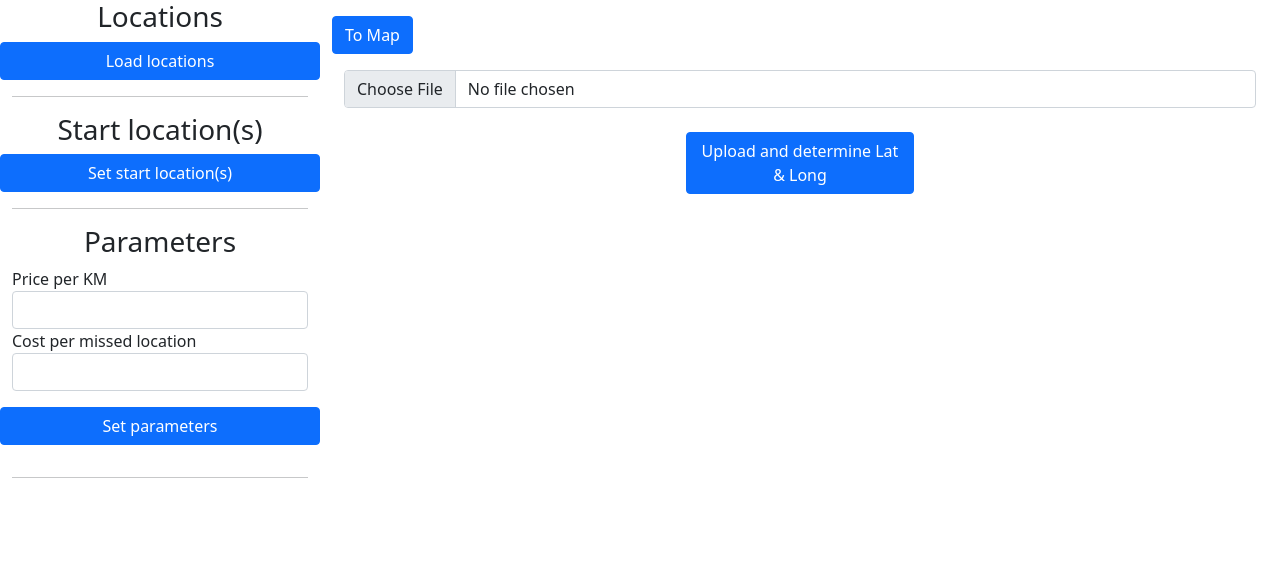
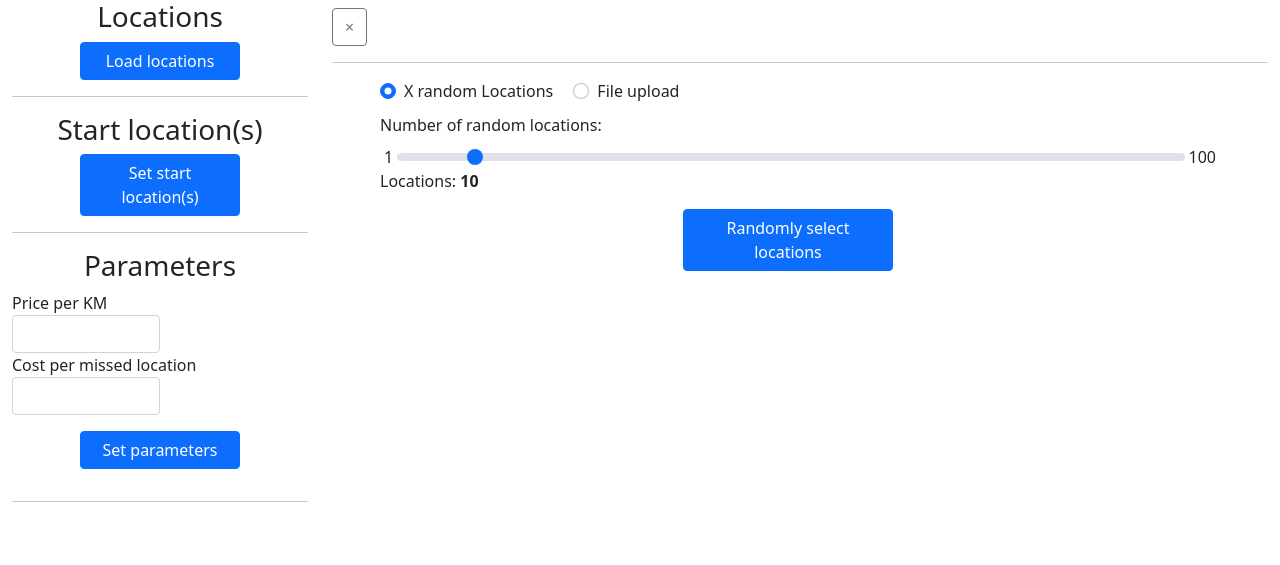
Before and after one commit to KraaiTim/Vehicle-Routing-Flask-App, a Flask app: page /locations in a window 1280 px wide. Shown: the top 565 px of the page. Run offline with Flask 2, Linux system fonts and the light colour scheme.

Commit message:
Location upload for random and file

```diff
--- a/ORSrequests.py
+++ b/ORSrequests.py
@@ -1,6 +1,7 @@
 # Function for Directions and Matrix OpenRouteServices API calls
+import json
+
 import requests
-import json
 
 # TODO add bike profile
 # TODO add counter to check for max 40 calls per minute
--- a/TSP_model.py
+++ b/TSP_model.py
@@ -1,6 +1,5 @@
 # Import solver from Google OR-Tools
-from ortools.constraint_solver import routing_enums_pb2
-from ortools.constraint_solver import pywrapcp
+from ortools.constraint_solver import pywrapcp, routing_enums_pb2
 
 # Import Distance matrix function
 from distance_matrix import distancematrix
--- a/app.py
+++ b/app.py
@@ -6,7 +6,7 @@ from flask import (Flask, flash, jsonify, redirect, render_template, request,
 
 from flask_session import Session
 from geocoding import read_addresses
-from map import empty_map, plotmap
+from map import empty_map, locations_map, plotmap
 from random_locations import random_coords
 
 app = Flask(__name__)
@@ -34,19 +34,34 @@ def configure() -> str:
 def home():
     if request.method == "POST":
         depot_coords = [51.688193, 5.547352]
+        # TODO remove num vehicles
+        num_vehicles = 1
 
-        if num_vehicles != "":
-            num_vehicles = int(num_vehicles)
-        else:
-            num_vehicles = 1
+        print(request.form)
 
-        coordinates = random_coords(20)
+        if request.form.get("locationsRadio") == "random":
+            num_locations = int(request.form.get("randomRange"))
+            coordinates = random_coords(num_locations)
+
+            session["method"] = "random"
+            session["qty"] = num_locations
+            location_data = {
+                "method": session["method"], "#locations": session["qty"]}
+
+        elif request.form.get("locationsRadio") == "file":
+            file = request.files["formFile"]
+            df = read_addresses(file)
+            coordinates = [[df.loc[i, "Lon"], df.loc[i, "Lat"]]
+                           for i in range(len(df))]
+            session["method"] = "file"
+            session["qty"] = len(df.index)
+            location_data = {
+                "method": session["method"], "#locations": session["qty"]}
 
         # plot maps
-        map, routes = plotmap(depot_coords, coordinates,
-                              ORS_api_key, num_vehicles)
-
-        return render_template('index.html', map=map._repr_html_(), routes=routes)
+        # TODO change the map to only locations
+        map = locations_map(depot_coords, coordinates)
+        return render_template('index.html', map=map._repr_html_(), locations=location_data)
     else:
         # If api keys are not set, redirect to keys
         if ORS_api_key is None:
@@ -56,17 +71,9 @@ def home():
             return render_template('index.html', map=map._repr_html_())
 
 
-@app.route('/locations', methods=["GET", "POST"])
+@app.route('/locations', methods=["GET"])
 def locations():
-    if request.method == "POST":
-        file = request.files["formFile"]
-        # Call function to extract addresses and return list of coordinates in [Lon, Lat]
-        df = read_addresses(file)
-        session["locations"] = [[df.loc[i, "Lon"], df.loc[i, "Lat"]]
-                                for i in range(len(df))]
-        return render_template('locations.html', locations=df)
-    else:
-        return render_template('locations.html')
+    return render_template('locations.html')
 
 
 @app.route('/keys', methods=["GET", "POST"])
--- /dev/null
+++ b/static/styles.css
@@ -0,0 +1,3 @@
+/* --TODO remove when results are available */
+
+html { overflow-y: hidden; }
--- a/templates/base.html
+++ b/templates/base.html
@@ -2,9 +2,13 @@
 <html lang="en">
 
 <head>
+
     <!-- Required meta tags -->
     <meta charset="utf-8">
     <meta name="viewport" content="width=device-width, initial-scale=1">
+
+    <!-- Stylesheet -->
+    <link rel="stylesheet" href="../static/styles.css">
 
     <!-- Bootstrap CSS -->
     <link href="https://cdn.jsdelivr.net/npm/bootstrap@5.1.3/dist/css/bootstrap.min.css" rel="stylesheet"
@@ -27,28 +31,36 @@
     <main class="container-fluid">
         <div class="row">
             <div class="col-3">
-
                 {% if locations is defined %}
                 <div class="row justify-content-center">
-                    <label for="kmprice">Price per KM</label>
-                    <h6>locations</h6>
+                    <h3 class="text-center">Locations</h3>
+                    <span class="text-center">
+                        <h6>Method: {{ locations["method"] }}</h6>
+                    </span>
+                    <span class="text-center">
+                        <h6>#Locations: {{ locations["#locations"] }}</h6>
+                    </span>
+                    <button class="btn btn-primary px-3 w-50" onClick="location.href='{{ url_for('locations') }}';"
+                        type="button">Load
+                        new locations</button>
+
                 </div>
                 {% else %}
                 <div class="row justify-content-center">
                     <h3 class="text-center">Locations</h3>
-                    <button class="btn btn-primary px-3" onClick="location.href='{{ url_for('locations') }}';"
+                    <button class="btn btn-primary px-3 w-50" onClick="location.href='{{ url_for('locations') }}';"
                         type="button">Load
                         locations</button>
                 </div>
+                {% endif %}
                 <hr class="solid">
-                {% endif %}
                 <!-- Depots page -->
                 {% if depots is defined %}
 
                 {% else %}
                 <div class="row justify-content-center">
                     <h3 class="text-center">Start location(s)</h3>
-                    <button class="btn btn-primary px-3" onClick="location.href='{{ url_for('locations') }}';"
+                    <button class="btn btn-primary px-3 w-50" onClick="location.href='{{ url_for('locations') }}';"
                         type="button">Set start
                         location(s)</button>
                 </div>
@@ -59,15 +71,15 @@
 
                 {% else %}
 
-                <div class="row justify-content-center">
+                <div class="row ustify-content-center">
                     <h3 class="text-center">Parameters</h3>
                     <form class="form" action="/" autocomplete="off" spellcheck="false" method="POST">
                         <label for="kmprice">Price per KM</label>
-                        <input type="text" class="form-control" id="kmprice" name="kmprice">
+                        <input type="text" class="form-control w-50" id="kmprice" name="kmprice">
                         <label for="missedlocation">Cost per missed location</label>
-                        <input type="text" class="form-control" id="missedlocation" name="missedlocation">
+                        <input type="text" class="form-control w-50" id="missedlocation" name="missedlocation">
                         <div class="row justify-content-center">
-                            <button type="submit" class="btn btn-primary my-3">Set parameters</button>
+                            <button type="submit" class="btn btn-primary my-3 w-50">Set parameters</button>
                         </div>
                     </form>
                 </div>
@@ -75,11 +87,6 @@
                 {% endif %}
             </div>
             <div class="col-9">
-                <div class="row">
-                    <form>
-                        <button type="button" class="btn btn-primary my-3" onclick="history.back()">To Map</button>
-                    </form>
-                </div>
                 {% block content %}
                 {% endblock %}
             </div>
--- a/templates/locations.html
+++ b/templates/locations.html
@@ -5,11 +5,24 @@ Vehicle routing
 {% endblock %}
 
 {% block content %}
+<div class="row">
+    <div class="col">
+        <div class="float-begin">
+            <form>
+                <button type="button" class="btn btn-outline-secondary mt-2"
+                    onClick="location.href='/'">&times;</button>
+            </form>
+        </div>
+    </div>
+</div>
 
-<!--
+<hr class="solid">
+
+<div class="container-fluid">
+
     <form id="formdata" action="/" method="POST" enctype="multipart/form-data">
 
-    <div class="col-6 px-4" id="radios">
+        <div class="px-4" id="radios">
             <div class="form-check form-check-inline">
                 <input class="form-check-input" type="radio" name="locationsRadio" id="inlineRadio1" value="random"
                     checked="checked" onclick="showChecked()">
@@ -20,55 +33,48 @@ Vehicle routing
                     onclick="showChecked()">
                 <label class="form-check-label" for="inlineRadio2">File upload</label>
             </div>
-        <div class="form-check form-check-inline">
-            <input class="form-check-input" type="radio" name="locationsRadio" id="inlineRadio3" value="typing"
-                onclick="showChecked()">
-            <label class="form-check-label" for="inlineRadio3">Type addresses</label>
+            <!-- Random locations result -->
+            <div class="row" name="RadioOptionsResults" style="display:block">
+                <div class="col mt-2">
+                    <label for="randomRange" class="form-label">Number of random locations:</label>
+                    <div class="row">
+                        <div id="randomrange">
+                            <span class="px-1">1</span>
+                            <input type="range" class="form-range" min="1" max="100" step="1" value="10"
+                                id="randomRange" name="randomRange" oninput="numberrandom.innerText = this.value">
+                            <span class="px-1">100</span>
                         </div>
-        <div class="row" name="RadioOptionsResults" style="display:block">
-            <div class="col">
-                <input type="number" class="form-control mb-2" id="numRandom" name="numRandom" value="10" min="1"
-                    max="150">
+                        <style>
+                            #randomrange {
+                                display: inherit;
+                            }
+                        </style>
+                    </div>
+                    <div class="row">
+                        <p>Locations: <b><span id="numberrandom">10</span></b></p>
                     </div>
                 </div>
+                <div class="row justify-content-center">
+                    <button type="submit" class="btn btn-primary w-25">Randomly select locations</button>
+                </div>
+            </div>
+            <!-- File upload result -->
             <div class="row" name="RadioOptionsResults" style="display:none">
                 <div class="col">
-                <a href="/locations">Locations</a>
-
+                    <div class="container-fluid">
+                        <div class="row justify-content-center">
                             <input class="form-control mb-2" type="file" id="formFile" name="formFile"
                                 accept=".xlsx,.xls,.csv">
-            </div>
-        </div>
-        <div class="row" name="RadioOptionsResults" style="display:none">
-            <div class="col">
-                <input type="text" class="form-control mb-2" id="typeLocations" name="typeLocations">
+                            <button type="submit" class="btn btn-primary my-3 w-25">Upload and determine Lat &
+                                Long</button>
                         </div>
                     </div>
                 </div>
-    <div class="col-6 px-4">
-        <label for="numVehicles" class="form-label mb-0">Number of vehicles</label>
-        <input type="number" class="form-control mb-2" id="numVehicles" name="numVehicles" value="1" min="1" max="10">
-    </div>
-    <div class="col-6 px-4" style="display: none">
-        <label for="kmPrice" class="form-label mb-0">Price per km</label>
-        <input type="number" class="form-control mb-2" id="kmPrice" name="kmPrice" value="0.194" step="0.001">
-    </div>
-
-    <div class="row justify-content-center">
-        <button type="submit" class="btn btn-primary my-3 w-25">Create Route</button>
-    </div>
-</form>
--->
-
-
-<form id="formdata" action="/locations" method="POST" enctype="multipart/form-data">
-    <div class="container-fluid">
-        <div class="row justify-content-center">
-            <input class="form-control mb-2" type="file" id="formFile" name="formFile" accept=".xlsx,.xls,.csv">
-            <button type="submit" class="btn btn-primary my-3 w-25">Upload and determine Lat & Long</button>
             </div>
         </div>
     </form>
+</div>
+
 {% if locations is defined %}
 <div class="container-fluid">
     <div class="row justify-content-center">
@@ -100,4 +106,19 @@ Vehicle routing
 </div>
 {% endif %}
 
+<script>
+    function showChecked() {
+        var chboxs = document.getElementsByName("locationsRadio");
+        var results = document.getElementsByName("RadioOptionsResults");
+        for (var i = 0; i < chboxs.length; i++) {
+            // If the checkbox is checked, display the output text
+            if (chboxs[i].checked) {
+                results[i].style.display = "block";
+            } else {
+                results[i].style.display = "none";
+            }
+        }
+    }
+</script>
+
 {% endblock %}
```
Also changed, not shown: map.py (+22 -0 lines), random_locations.py (+4 -3 lines), templates/index.html (+0 -15 lines). Lines whose indentation alone changed are shown as unchanged.
